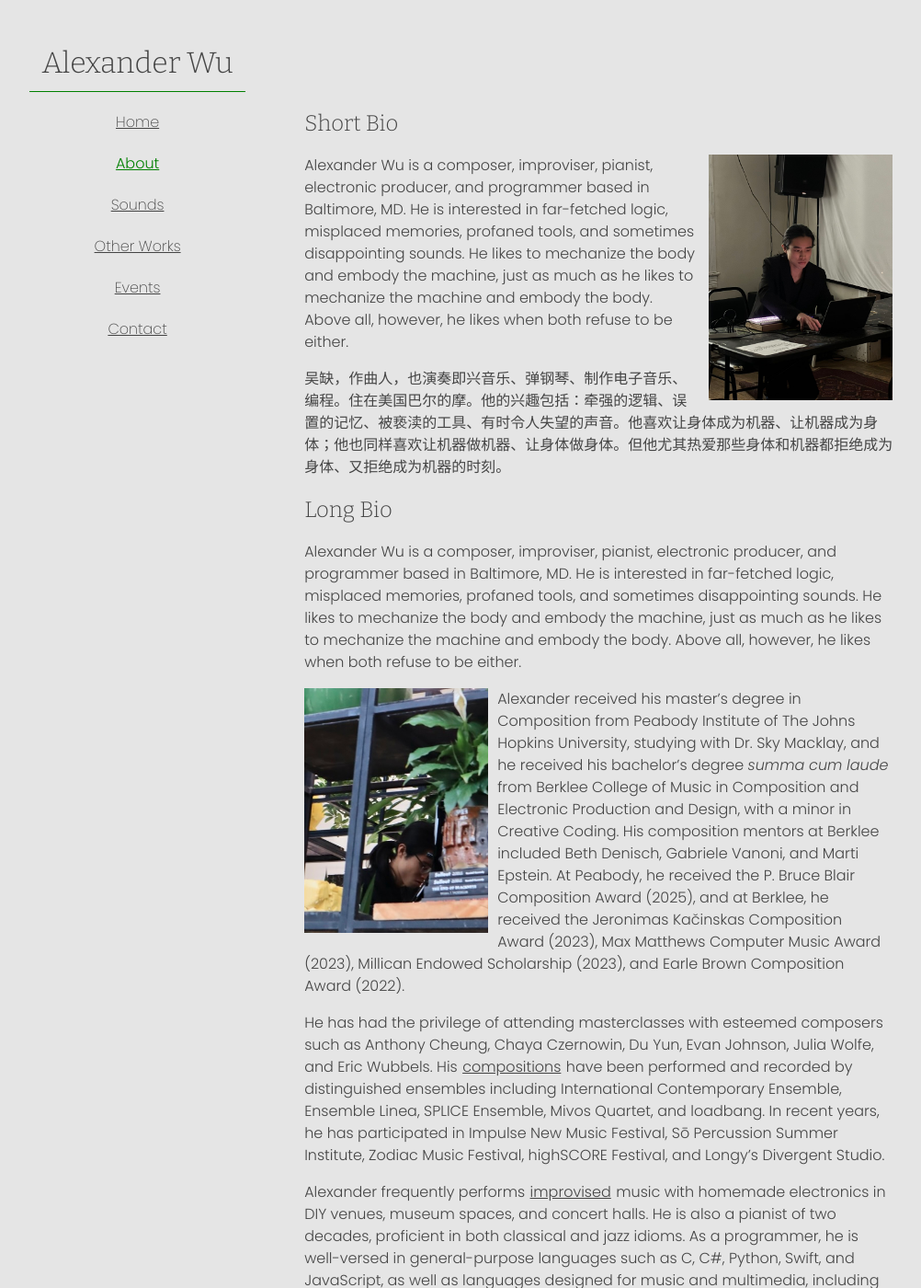
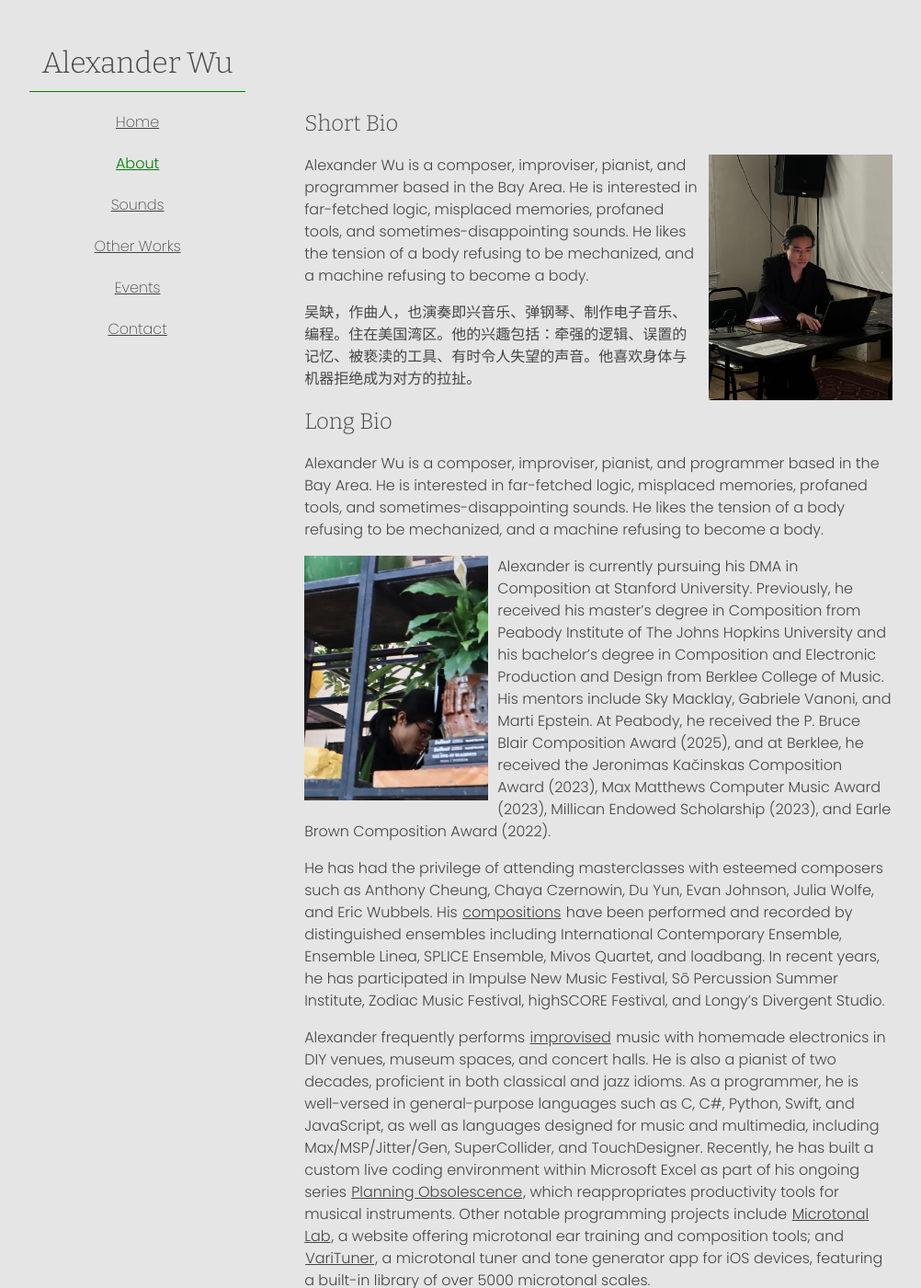
Before and after one commit to aleksuuu/aleksuuu.github.io, a Jekyll site: the page built from about.md, in a window 1280 px wide and 1400 px high. Shown: the whole window at 92% size, without its empty margins (18-1020 px from the left). Built offline with Jekyll 4.4.1, drawn with Linux system fonts in a browser that asks for light colours.

Commit message:
update bio

```diff
--- a/_config.yml
+++ b/_config.yml
@@ -20,9 +20,9 @@
 
 title: Alexander Wu
 description: >- # ignore new lines
-  Alexander Wu is a composer, improviser, pianist, electronic producer, and programmer based in Baltimore, MD. He is interested in far-fetched logic, misplaced memories, profaned tools, and sometimes disappointing sounds. He likes to mechanize the body and embody the machine, just as much as he likes to mechanize the machine and embody the body. Above all, however, he likes when both refuse to be either.
+  Alexander Wu is a composer, improviser, pianist, and programmer based in the Bay Area. He is interested in far-fetched logic, misplaced memories, profaned tools, and sometimes-disappointing sounds. He likes the tension of a body refusing to be mechanized, and a machine refusing to become a body.
 description_cn: >-
-  吴缺，作曲人，也演奏即兴音乐、弹钢琴、制作电子音乐、编程。住在美国巴尔的摩。他的兴趣包括：牵强的逻辑、误置的记忆、被亵渎的工具、有时令人失望的声音。他喜欢让身体成为机器、让机器成为身体；他也同样喜欢让机器做机器、让身体做身体。但他尤其热爱那些身体和机器都拒绝成为身体、又拒绝成为机器的时刻。
+  吴缺，作曲人，也演奏即兴音乐、弹钢琴、制作电子音乐、编程。住在美国湾区。他的兴趣包括：牵强的逻辑、误置的记忆、被亵渎的工具、有时令人失望的声音。他喜欢身体与机器拒绝成为对方的拉扯。
 baseurl: "" # the subpath of your site, e.g. /blog
 url: "https://aleksuuu.github.io" # the base hostname & protocol for your site, e.g. http://example.com
 pdfurl: "assets/pdfs"
--- a/about.md
+++ b/about.md
@@ -11,11 +11,11 @@ title: About
 
 ## Long Bio
 
-Alexander Wu is a composer, improviser, pianist, electronic producer, and programmer based in Baltimore, MD. He is interested in far-fetched logic, misplaced memories, profaned tools, and sometimes disappointing sounds. He likes to mechanize the body and embody the machine, just as much as he likes to mechanize the machine and embody the body. Above all, however, he likes when both refuse to be either.
+Alexander Wu is a composer, improviser, pianist, and programmer based in the Bay Area. He is interested in far-fetched logic, misplaced memories, profaned tools, and sometimes-disappointing sounds. He likes the tension of a body refusing to be mechanized, and a machine refusing to become a body.
 
 ![Alexander playing the piano behind plants, shea butter, and a few books titled “Sellout” placed on black shelves]({{ site.imgurl | absolute_url }}/gardner-portrait.jpeg){: width="200" style="float: left; padding-right: 10px;" }
 
-Alexander received his master’s degree in Composition from Peabody Institute of The Johns Hopkins University, studying with Dr. Sky Macklay, and he received his bachelor’s degree _summa cum laude_ from Berklee College of Music in Composition and Electronic Production and Design, with a minor in Creative Coding. His composition mentors at Berklee included Beth Denisch, Gabriele Vanoni, and Marti Epstein. At Peabody, he received the P. Bruce Blair Composition Award (2025), and at Berklee, he received the Jeronimas Kačinskas Composition Award (2023), Max Matthews Computer Music Award (2023), Millican Endowed Scholarship (2023), and Earle Brown Composition Award (2022).
+Alexander is currently pursuing his DMA in Composition at Stanford University. Previously, he received his master’s degree in Composition from Peabody Institute of The Johns Hopkins University and his bachelor’s degree in Composition and Electronic Production and Design from Berklee College of Music. His mentors include Sky Macklay, Gabriele Vanoni, and Marti Epstein. At Peabody, he received the P. Bruce Blair Composition Award (2025), and at Berklee, he received the Jeronimas Kačinskas Composition Award (2023), Max Matthews Computer Music Award (2023), Millican Endowed Scholarship (2023), and Earle Brown Composition Award (2022).
 
 He has had the privilege of attending masterclasses with esteemed composers such as Anthony Cheung, Chaya Czernowin, Du Yun, Evan Johnson, Julia Wolfe, and Eric Wubbels. His [compositions](https://aleksuuu.github.io/sounds/categories/composed) have been performed and recorded by distinguished ensembles including International Contemporary Ensemble, Ensemble Linea, SPLICE Ensemble, Mivos Quartet, and loadbang. In recent years, he has participated in Impulse New Music Festival, Sō Percussion Summer Institute, Zodiac Music Festival, highSCORE Festival, and Longy’s Divergent Studio.
 
```
